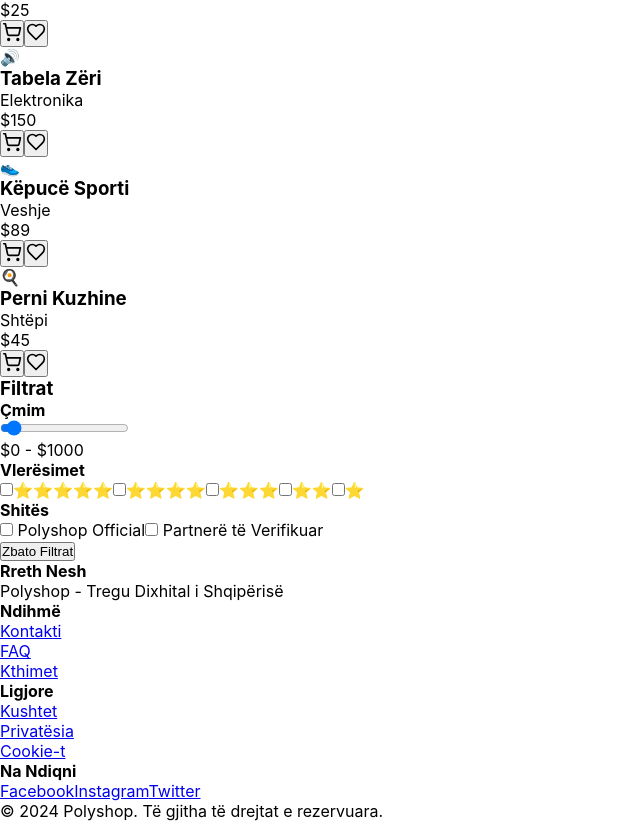
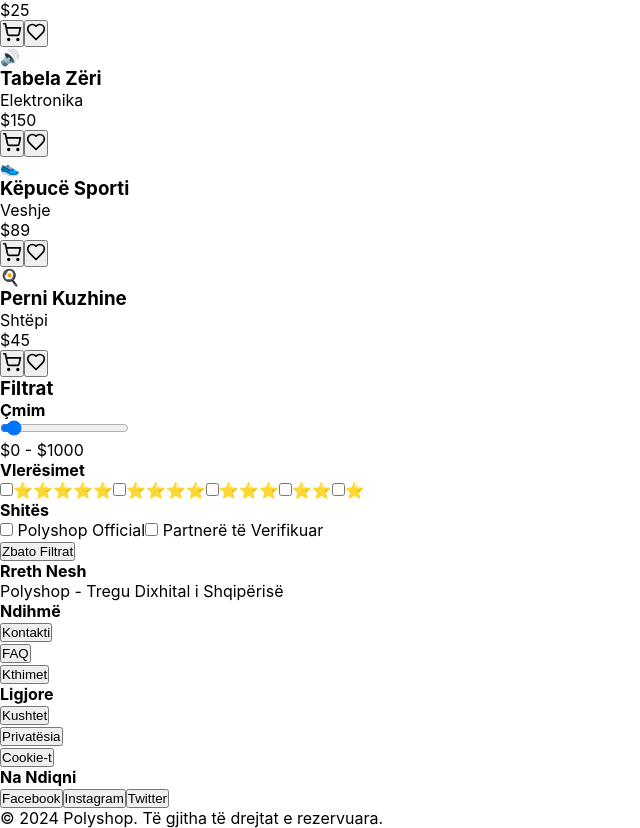
Before and after one commit to sesopeso101-sudo/Polyshop, a React (Create React App) app: page / in a window 1280 px wide. Shown: the part 424-1252 px from the top of the page, without its empty margins (0-640 px from the left). Built offline with nearby package versions, Linux system fonts and the light colour scheme; the HTML template or start-up script is replaced by a standard one.

Commit message:
Fix Footer accessibility errors - replace links with buttons

```diff
--- a/src/components/Footer.js
+++ b/src/components/Footer.js
@@ -12,25 +12,25 @@ function Footer({ darkMode }) {
           <div>
             <h4 className="font-bold mb-4">Ndihmë</h4>
             <ul className="text-gray-400 space-y-2">
-              <li><a href="#" className="hover:text-white">Kontakti</a></li>
-              <li><a href="#" className="hover:text-white">FAQ</a></li>
-              <li><a href="#" className="hover:text-white">Kthimet</a></li>
+              <li><button className="hover:text-white bg-none border-none p-0 cursor-pointer text-left">Kontakti</button></li>
+              <li><button className="hover:text-white bg-none border-none p-0 cursor-pointer text-left">FAQ</button></li>
+              <li><button className="hover:text-white bg-none border-none p-0 cursor-pointer text-left">Kthimet</button></li>
             </ul>
           </div>
           <div>
             <h4 className="font-bold mb-4">Ligjore</h4>
             <ul className="text-gray-400 space-y-2">
-              <li><a href="#" className="hover:text-white">Kushtet</a></li>
-              <li><a href="#" className="hover:text-white">Privatësia</a></li>
-              <li><a href="#" className="hover:text-white">Cookie-t</a></li>
+              <li><button className="hover:text-white bg-none border-none p-0 cursor-pointer text-left">Kushtet</button></li>
+              <li><button className="hover:text-white bg-none border-none p-0 cursor-pointer text-left">Privatësia</button></li>
+              <li><button className="hover:text-white bg-none border-none p-0 cursor-pointer text-left">Cookie-t</button></li>
             </ul>
           </div>
           <div>
             <h4 className="font-bold mb-4">Na Ndiqni</h4>
             <div className="flex gap-4">
-              <a href="#" className="hover:text-blue-400">Facebook</a>
-              <a href="#" className="hover:text-blue-400">Instagram</a>
-              <a href="#" className="hover:text-blue-400">Twitter</a>
+              <button className="hover:text-blue-400 bg-none border-none p-0 cursor-pointer">Facebook</button>
+              <button className="hover:text-blue-400 bg-none border-none p-0 cursor-pointer">Instagram</button>
+              <button className="hover:text-blue-400 bg-none border-none p-0 cursor-pointer">Twitter</button>
             </div>
           </div>
         </div>
```
